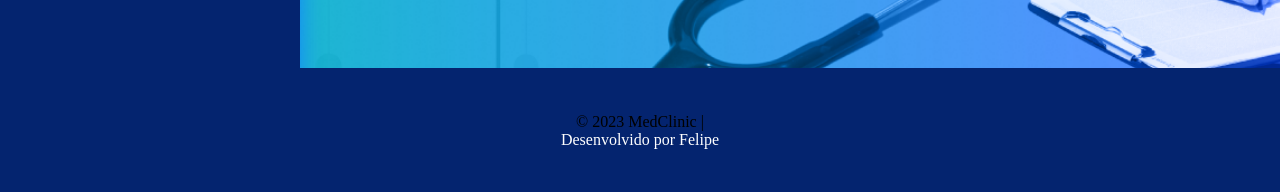
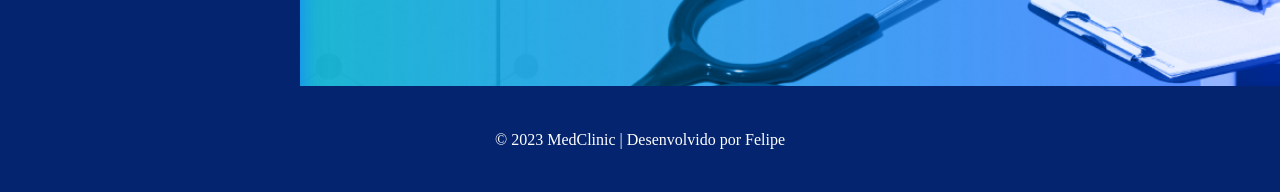
Before and after one commit to Lipe9/MedClinic, a plain HTML site: page index.html in a window 1280 px wide. Shown: the part 606-798 px from the top of the page. Drawn offline with nearby package versions, Linux system fonts and the light colour scheme.

Commit message:
Update index.html

```diff
--- a/index.html
+++ b/index.html
@@ -51,7 +51,7 @@
         </main>
 
 <footer id="rodape">
-    <p>&copy; 2023 MedClinic | <a href="https://felipe-card.vercel.app/">Desenvolvido por Felipe</a></p>
+    <p><a href="https://felipe-card.vercel.app/">&copy; 2023 MedClinic | Desenvolvido por Felipe</a></p>
 </footer>
 
     </div> <!--Contenedor-->
```
